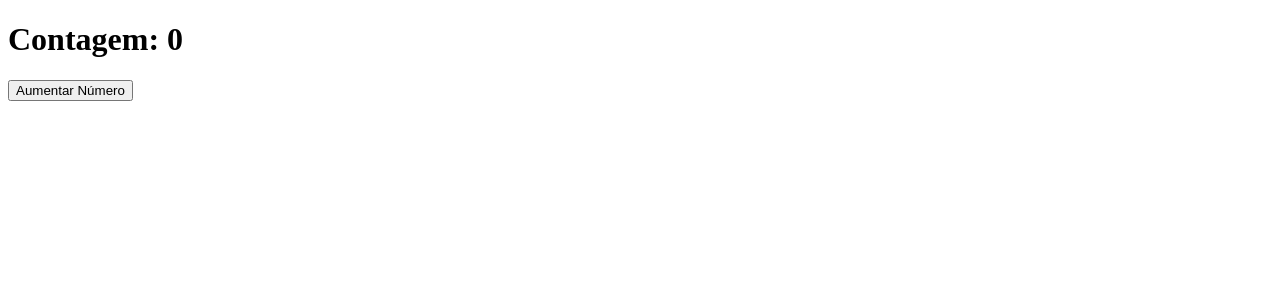
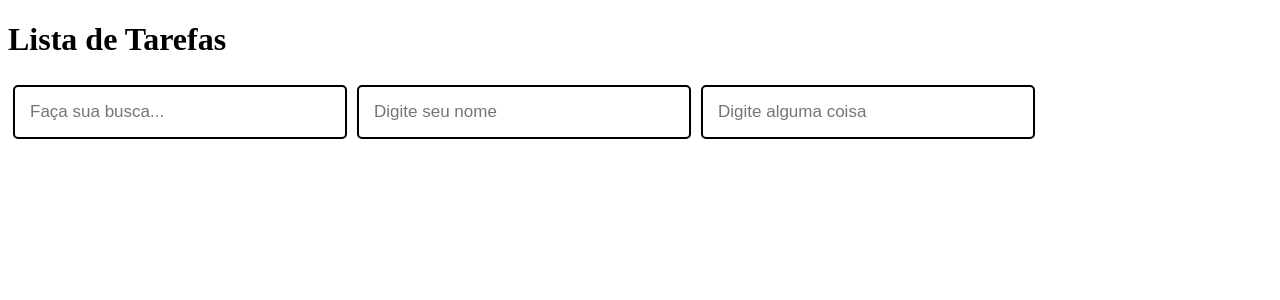
Before and after one commit to WhoisBsa/B7Web, a React (Create React App) app in the folder reactcourse/react1/: page / in a window 1280 px wide. Shown: the top 300 px of the page. Built offline with nearby package versions, Linux system fonts and the light colour scheme.

Commit message:
separando componentes

```diff
--- a/reactcourse/react1/src/App.js
+++ b/reactcourse/react1/src/App.js
@@ -2,6 +2,7 @@
 // import './App.css';
 
 import styled from 'styled-components';
+import SearchBox from './components/SearchBox';
 
 const Site = styled.div`
   width: 400px;
@@ -149,18 +150,34 @@
 //   )
 // }
 
+// function App() {
+//   const [contagem, setContagem] = useState(0);
+
+//   useEffect(() => {
+//     document.title = `Contagem: ${contagem}`;
+//   }, [contagem])
+
+//   return (
+//     <div>
+//       <h1>Contagem: {contagem}</h1>
+//       <button onClick={() => setContagem(contagem + 1)}>Aumentar Número</button>
+//     </div>
+//   )
+// }
+
 function App() {
-  const [contagem, setContagem] = useState(0);
-
-  useEffect(() => {
-    document.title = `Contagem: ${contagem}`;
-  }, [contagem])
-
   return (
     <div>
-      <h1>Contagem: {contagem}</h1>
-      <button onClick={() => setContagem(contagem + 1)}>Aumentar Número</button>
+      <h1>Lista de Tarefas</h1>
+
+      <SearchBox frasePadrao="Faça sua busca..." />
+
+      <SearchBox frasePadrao="Digite seu nome" />
+
+      <SearchBox />
+
     </div>
   )
 }
+
 export default App;
--- /dev/null
+++ b/reactcourse/react1/src/components/SearchBox.js
@@ -0,0 +1,20 @@
+import React, { useState } from 'react';
+import styled from 'styled-components';
+
+const InputText = styled.input`
+  border: 2px solid #000;
+  border-radius: 5px;
+  padding: 15px;
+  margin: 5px;
+  font-size: 17px;
+  width: 300px;
+`;
+
+function SearchBox(props) {
+
+  return (
+    <InputText type="text" placeholder={props.frasePadrao || "Digite alguma coisa"} />
+  );
+}
+
+export default SearchBox;
```
